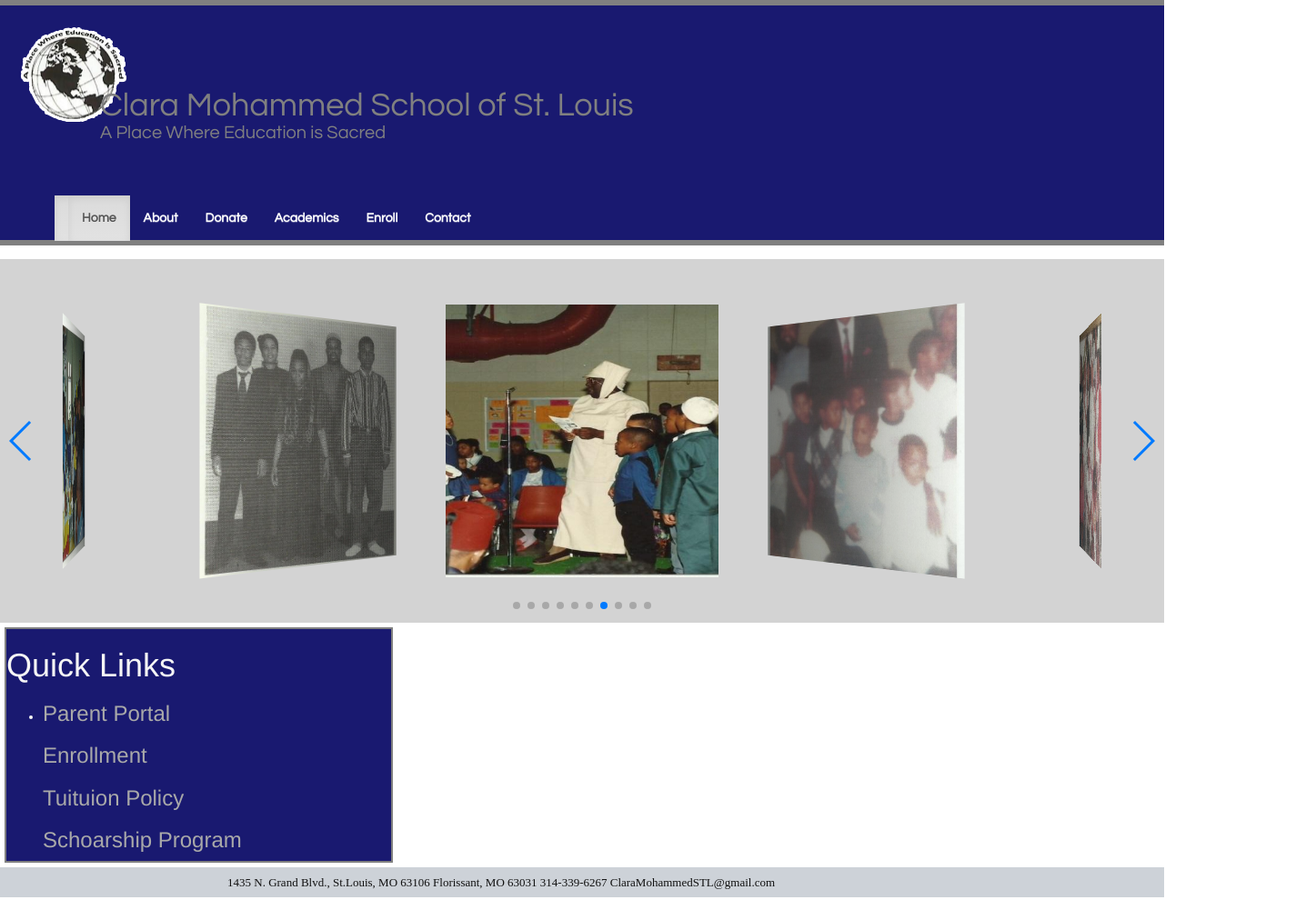
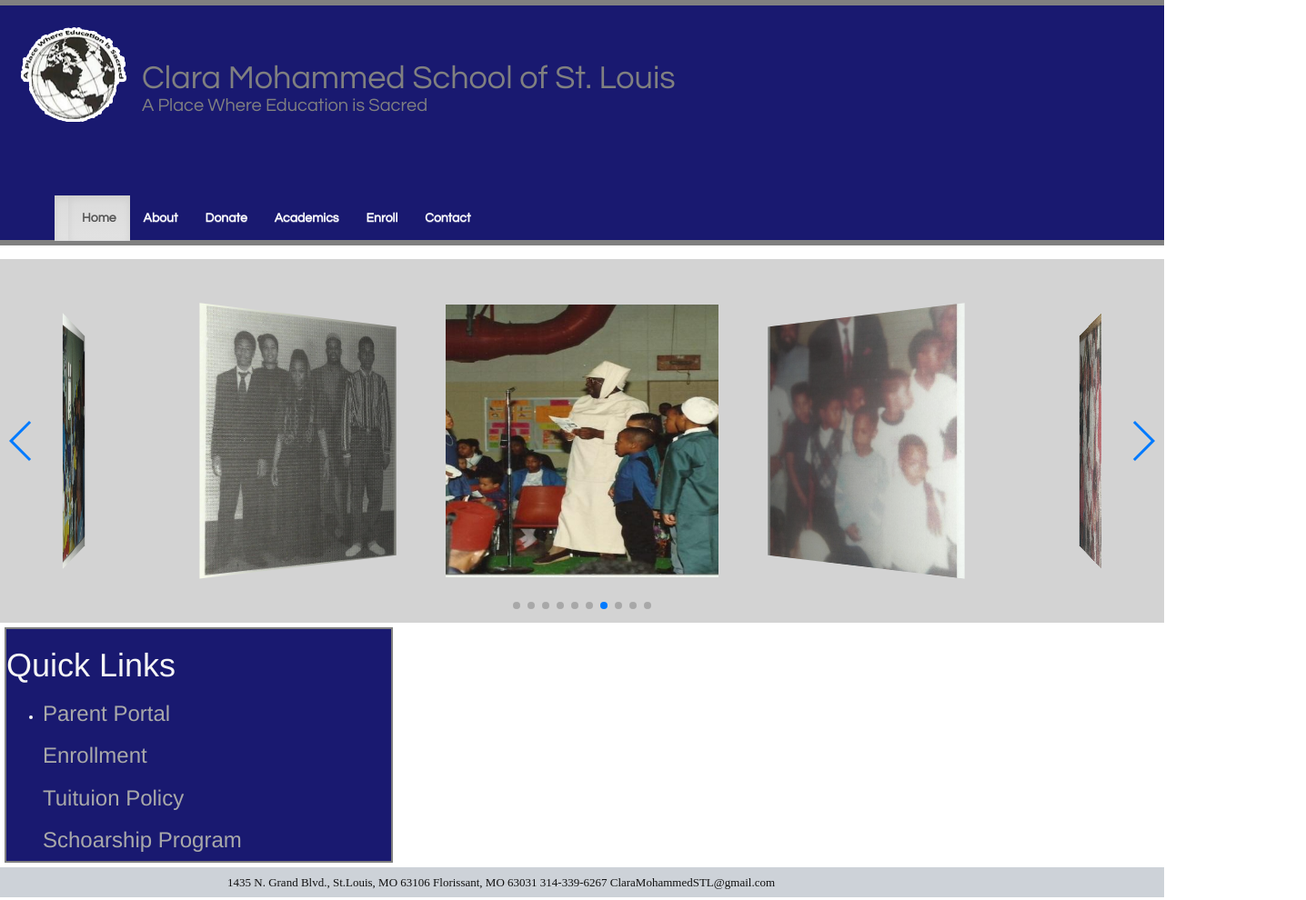
Before and after one commit to progressively/CMS-of-STL, a website: page index.html in a window 1280 px wide. Shown: the whole page at 91% size, 1436 px wide, since content can reach past the window. Drawn offline with nearby package versions, Linux system fonts and the light colour scheme; files that its build step writes are made by us from their sources.

```diff
--- a/src/styles/app.scss
+++ b/src/styles/app.scss
@@ -16,8 +16,8 @@
 }
 .saying{
     position: relative;
-    top: -80px;
-    left: 110px;
+    top: -110px;
+    left: 156px;
 }
 
 .logo {
@@ -27,8 +27,9 @@
     font-size: 20px;
     color: gray;
     position: relative;
-    top: -95px;
-    left: 110px;
+    top: -125px;
+    left: 156px;
+
 }
 .navbar-default {
     border: none;
```
